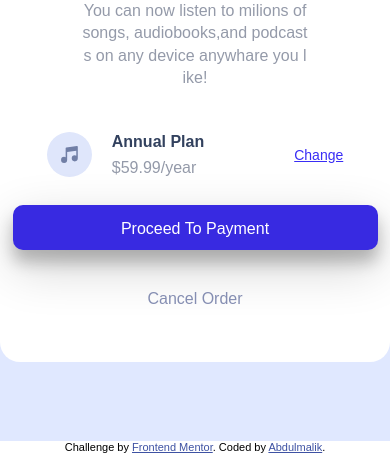
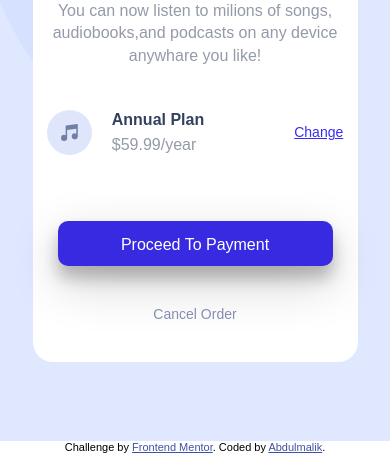
Before and after one commit to abdulmalikcs/abdulmalikcs.github.io, a plain HTML site: page index.html in a window 390 px wide. Shown: the part 403-856 px from the top of the page. Drawn offline with Linux system fonts and the light colour scheme; a web font is replaced by a local one.

Commit message:
responsitive

```diff
--- a/index.html
+++ b/index.html
@@ -29,13 +29,13 @@
             <span class="span">$59.99/year</span>
           </div>
           <a href="#">Change</a>
+          <div class="button-form">
+            <form action="">
+              <button>Proceed To Payment</button>
+            </form>
+            <a href="" class="cancel">Cancel Order</a>
+          </div>
         </div>
-      </div>
-      <div class="button-form">
-        <form action="">
-          <button>Proceed To Payment</button>
-        </form>
-        <a href="" class="cancel">Cancel Order</a>
       </div>
     </div>
   </div>
--- a/style.css
+++ b/style.css
@@ -111,12 +111,11 @@
     width: 100%;
     height: 200px;
     position: absolute;
-    top: 500px;
+    top: 220px;
     display: flex;
     justify-content: center;
     align-items: center;
     flex-direction: column;
-    margin-top: -20px;
 }
 
 .container .button-form button {
@@ -143,4 +142,21 @@
     padding-top: 40px;
     text-decoration: none;
     color: #858EB2;
+    margin-left: 0;
 }
+
+
+@media (max-width :600px) {
+    .container .main {
+        width: 325px;
+    }
+
+    .container .button-form button {
+        width: 275px;
+    }
+
+    .container .main2 .details {
+        padding: 15px 20px;
+    }
+
+}
```
